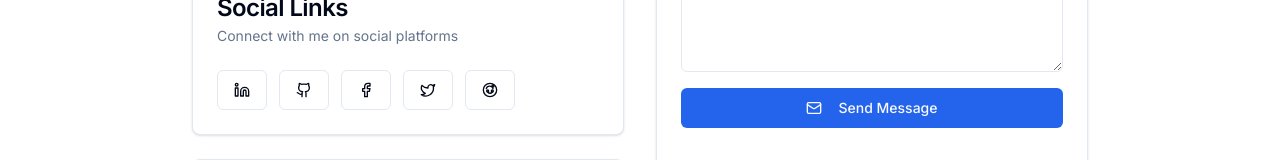
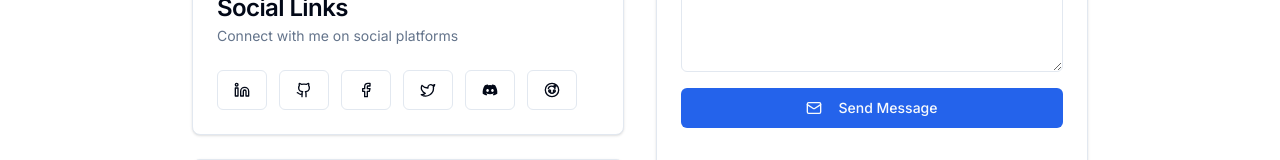
Before and after one commit to Mahrjose/Portfolio, a Next.js app: page /contact in a window 1280 px wide. Shown: the part 725-885 px from the top of the page. Built offline with nearby package versions, Linux system fonts and the light colour scheme.

Commit message:
feat: add Discord link to SocialLinksCard for enhanced connectivity

```diff
--- a/src/components/contact/socials.tsx
+++ b/src/components/contact/socials.tsx
@@ -24,6 +24,7 @@ export default function SocialLinksCard() {
             { name: "GitHub", url: contact.social.github },
             { name: "Facebook", url: contact.social.facebook },
             { name: "Twitter", url: contact.social.twitter },
+            { name: "Discord", url: contact.social.discord},
             { name: "Reddit", url: contact.social.reddit },
           ]}
           variant="outline"
```
